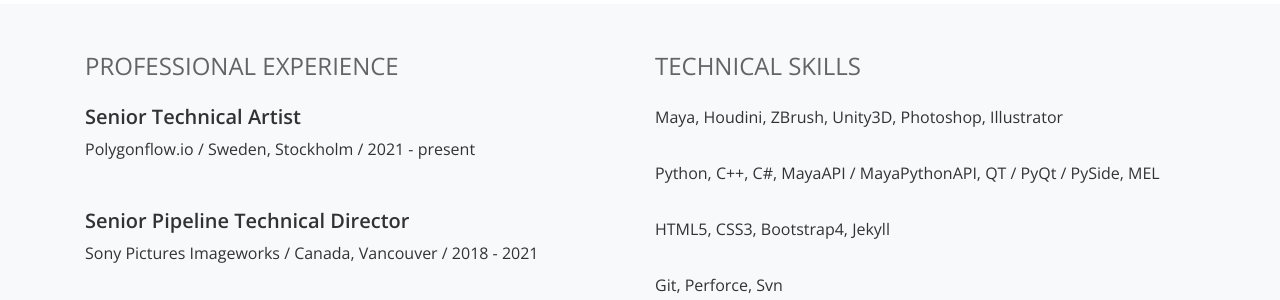
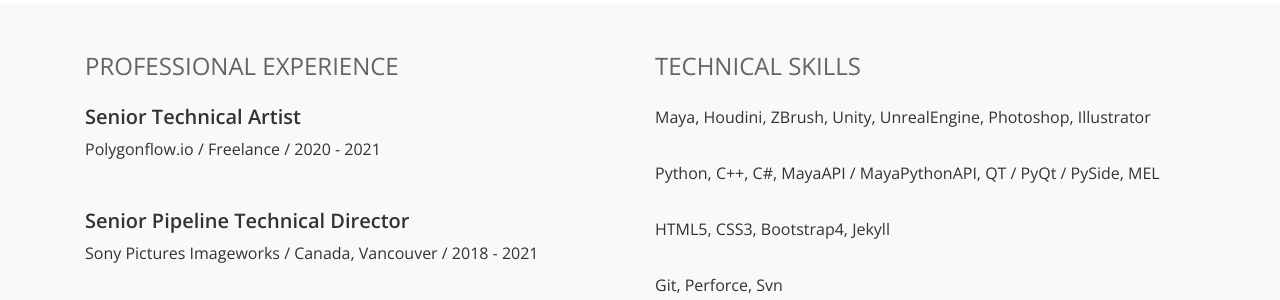
Before and after one commit to volodinroman/volodinroman.github.io, a Jekyll site: the page built from index.html, in a window 1280 px wide. Shown: the part 645-945 px from the top of the page. Built offline with Jekyll 4.4.1, drawn with Linux system fonts in a browser that asks for light colours; nearby versions of some CDN libraries.

Commit message:
about changes

```diff
--- a/about/index.html
+++ b/about/index.html
@@ -42,7 +42,7 @@
 
                     <li class="py-3">
                         <h5 class="font-weight-bold">Senior Technical Artist</h5>
-                        <p>Polygonflow.io / Sweden, Stockholm / 2021 - present</p>
+                        <p>Polygonflow.io / Freelance / 2020 - 2021</p>
                     </li>
 
                     <li class="py-3">
@@ -79,7 +79,7 @@
 
                 <ul class="list-unstyled text-black-80">
                     <li class="py-3">
-                        Maya, Houdini, ZBrush, Unity3D, Photoshop, Illustrator
+                        Maya, Houdini, ZBrush, Unity, UnrealEngine, Photoshop, Illustrator
                     </li>
                     <li class="py-3">
                         Python, C++, C#, MayaAPI / MayaPythonAPI, QT / PyQt / PySide, MEL
--- a/index.html
+++ b/index.html
@@ -41,8 +41,8 @@
                 <ul class="list-unstyled text-black-80">
 
                     <li class="py-3">
-                        <h5 class="font-weight-bold">Senior Technical Artist</h5>
-                        <p>Polygonflow.io / Sweden, Stockholm / 2021 - present</p>
+                        <h5 class="font-weight-bold">Senior Technical Artist </h5>
+                        <p>Polygonflow.io / Freelance / 2020 - 2021</p>
                     </li>
 
                     <li class="py-3">
@@ -79,7 +79,7 @@
 
                 <ul class="list-unstyled text-black-80">
                     <li class="py-3">
-                        Maya, Houdini, ZBrush, Unity3D, Photoshop, Illustrator
+                        Maya, Houdini, ZBrush, Unity, UnrealEngine, Photoshop, Illustrator
                     </li>
                     <li class="py-3">
                         Python, C++, C#, MayaAPI / MayaPythonAPI, QT / PyQt / PySide, MEL
```
